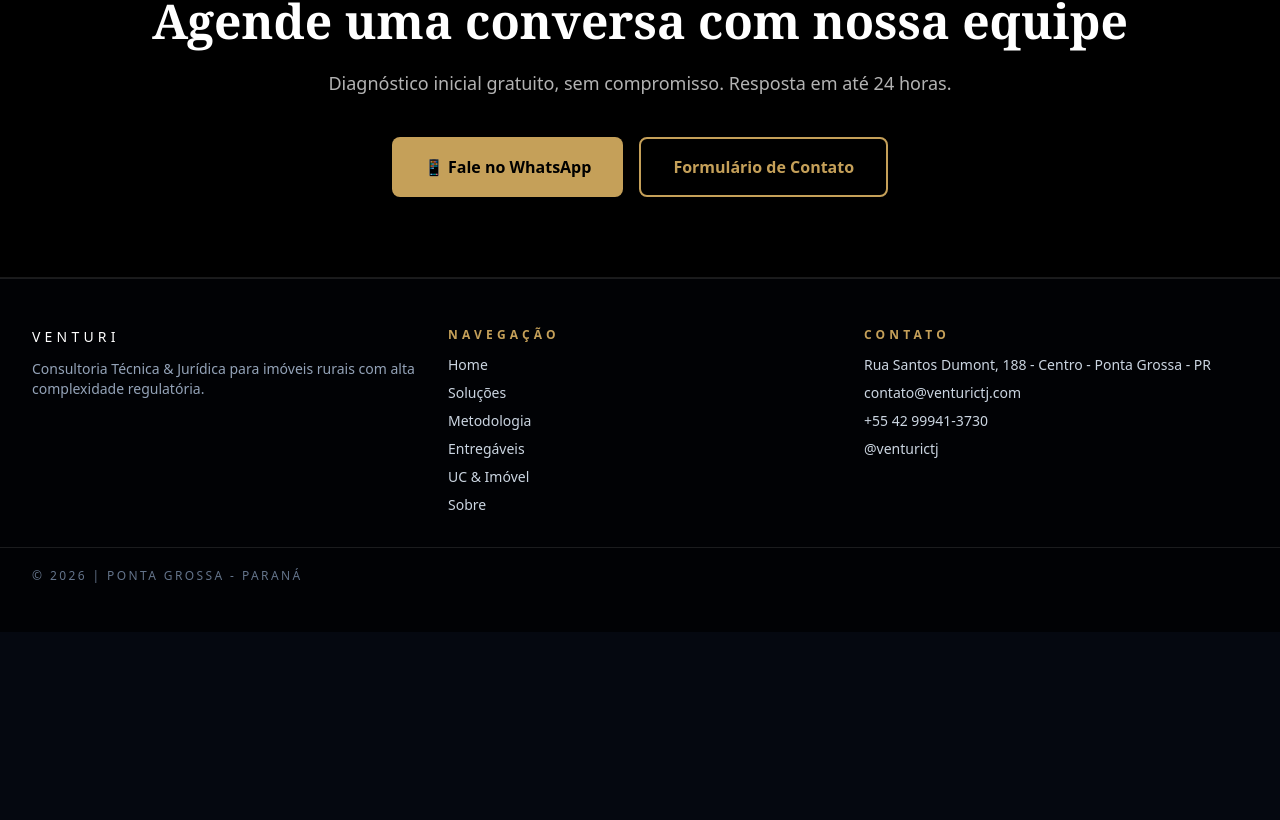
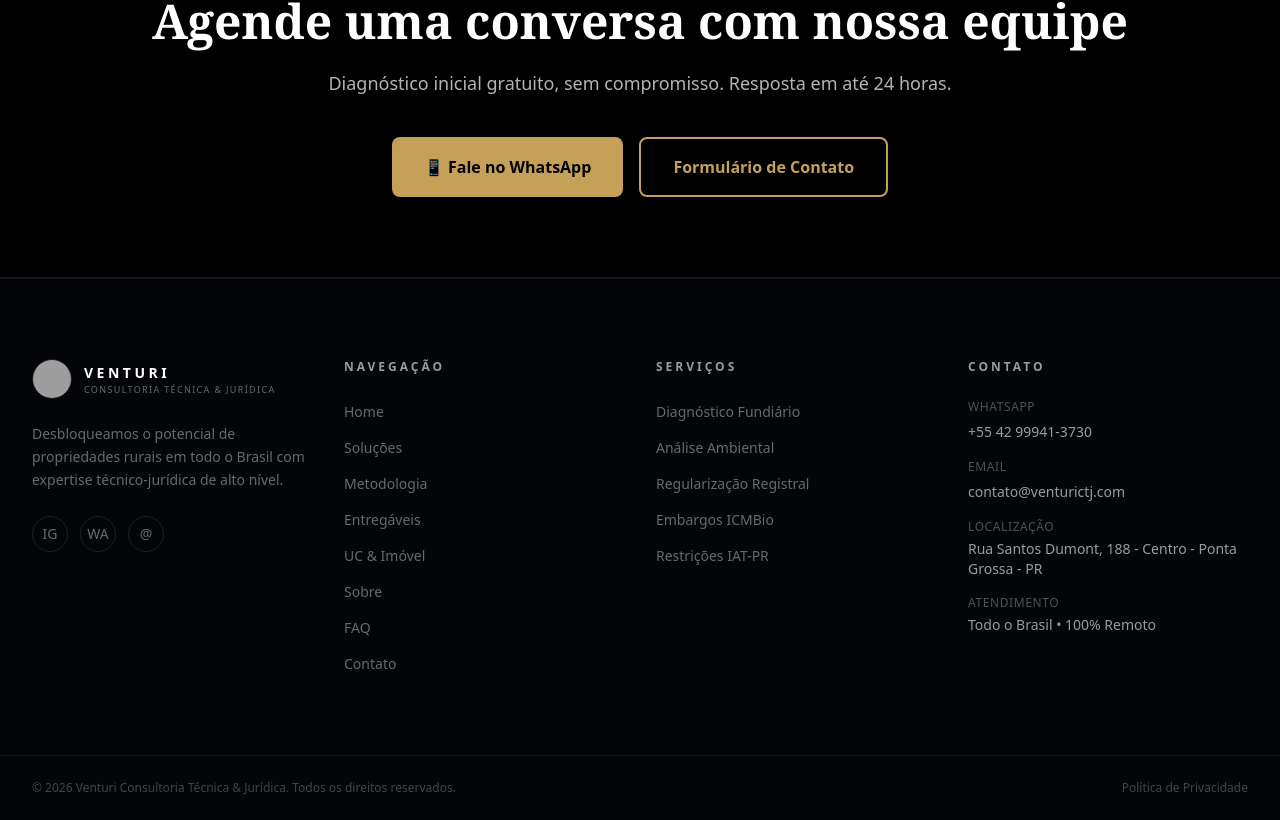
Before and after one commit to ciroramonvaz-stack/site-venturictj, a Next.js app: page / in a window 1280 px wide. Shown: the part 5286-6106 px from the top of the page. Before the commit the page ends 5918 px from the top, so only its background shows below. Built offline with nearby package versions, Linux system fonts and the light colour scheme; grey boxes are pictures that could not be loaded; a web font is replaced by a local one.

Commit message:
feat: premium Footer with 4-column layout

```diff
--- a/src/components/Footer.tsx
+++ b/src/components/Footer.tsx
@@ -2,40 +2,167 @@ import Link from 'next/link';
 import { company, navLinks } from '@/content/siteData';
 
 export function Footer() {
+  const currentYear = new Date().getFullYear();
+
   return (
-    <footer className="border-t border-white/10 bg-black/70 py-12">
-      <div className="section-wrap grid gap-8 md:grid-cols-3">
+    <footer className="bg-[#030508] border-t border-white/5">
+      {/* Main Footer */}
+      <div className="section-wrap py-16 md:py-20">
+        <div className="grid grid-cols-1 md:grid-cols-2 lg:grid-cols-4 gap-12 lg:gap-8">
+          {/* Column 1 — Brand */}
+          <div className="lg:col-span-1">
+            <Link href="/" className="flex items-center gap-3 mb-6">
+              <img
+                src="/logo.png"
+                alt="Logo Venturi"
+                className="h-10 w-10 rounded-full border border-white/10 object-cover"
+                loading="lazy"
+              />
               <div>
-          <p className="text-sm uppercase tracking-[0.3em] text-white">{company.shortName}</p>
-          <p className="mt-3 text-sm text-slate-400">{company.tagline}</p>
+                <p className="text-sm font-semibold tracking-[0.25em] text-white">
+                  VENTURI
+                </p>
+                <p className="text-[9px] uppercase tracking-[0.15em] text-white/40">
+                  Consultoria Técnica & Jurídica
+                </p>
               </div>
+            </Link>
+            <p className="text-white/40 text-sm leading-relaxed mb-6 max-w-xs">
+              Desbloqueamos o potencial de propriedades rurais em todo o Brasil com expertise técnico-jurídica de alto nível.
+            </p>
+            {/* Social Links */}
+            <div className="flex gap-3">
+              <a
+                href={`https://instagram.com/${company.instagram.replace('@', '')}`}
+                target="_blank"
+                rel="noopener noreferrer"
+                className="w-9 h-9 rounded-full border border-white/10 flex items-center justify-center text-white/40 hover:text-venturi-gold hover:border-venturi-gold/30 transition-all duration-300 text-sm"
+                aria-label="Instagram"
+              >
+                IG
+              </a>
+              <a
+                href={company.whatsappLink}
+                target="_blank"
+                rel="noopener noreferrer"
+                className="w-9 h-9 rounded-full border border-white/10 flex items-center justify-center text-white/40 hover:text-venturi-gold hover:border-venturi-gold/30 transition-all duration-300 text-sm"
+                aria-label="WhatsApp"
+              >
+                WA
+              </a>
+              <a
+                href={`mailto:${company.email}`}
+                className="w-9 h-9 rounded-full border border-white/10 flex items-center justify-center text-white/40 hover:text-venturi-gold hover:border-venturi-gold/30 transition-all duration-300 text-sm"
+                aria-label="Email"
+              >
+                @
+              </a>
+            </div>
+          </div>
+
+          {/* Column 2 — Navigation */}
           <div>
-          <p className="gold-kicker">Navegação</p>
-          <ul className="mt-3 space-y-2 text-sm text-slate-300">
-            {navLinks.slice(0, 6).map((link) => (
+            <h4 className="text-xs uppercase tracking-[0.25em] text-white/60 font-semibold mb-6">
+              Navegação
+            </h4>
+            <ul className="space-y-3">
+              {navLinks.map((link) => (
                 <li key={link.href}>
-                <Link href={link.href} className="hover:text-venturi-gold">
+                  <Link
+                    href={link.href}
+                    className="text-sm text-white/40 hover:text-venturi-gold transition-colors duration-300"
+                  >
                     {link.label}
                   </Link>
                 </li>
               ))}
             </ul>
           </div>
+
+          {/* Column 3 — Services */}
           <div>
-          <p className="gold-kicker">Contato</p>
-          <ul className="mt-3 space-y-2 text-sm text-slate-300">
-            <li>{company.address}</li>
-            <li>{company.email}</li>
-            <li>{company.whatsapp}</li>
-            <li>
-              <a href={company.instagramLink} target="_blank" rel="noreferrer" className="hover:text-venturi-gold">
-                {company.instagram}
-              </a>
+            <h4 className="text-xs uppercase tracking-[0.25em] text-white/60 font-semibold mb-6">
+              Serviços
+            </h4>
+            <ul className="space-y-3">
+              {[
+                'Diagnóstico Fundiário',
+                'Análise Ambiental',
+                'Regularização Registral',
+                'Embargos ICMBio',
+                'Restrições IAT-PR',
+              ].map((service) => (
+                <li key={service}>
+                  <Link
+                    href="/solucoes"
+                    className="text-sm text-white/40 hover:text-venturi-gold transition-colors duration-300"
+                  >
+                    {service}
+                  </Link>
                 </li>
+              ))}
             </ul>
           </div>
+
+          {/* Column 4 — Contact */}
+          <div>
+            <h4 className="text-xs uppercase tracking-[0.25em] text-white/60 font-semibold mb-6">
+              Contato
+            </h4>
+            <div className="space-y-4">
+              <div>
+                <p className="text-white/30 text-xs uppercase tracking-wider mb-1">WhatsApp</p>
+                <a
+                  href={company.whatsappLink}
+                  target="_blank"
+                  rel="noopener noreferrer"
+                  className="text-sm text-white/60 hover:text-venturi-gold transition-colors duration-300"
+                >
+                  {company.whatsapp}
+                </a>
               </div>
-      <p className="section-wrap mt-8 border-t border-white/10 pt-5 text-xs uppercase tracking-[0.2em] text-slate-500">{company.copyright}</p>
+              <div>
+                <p className="text-white/30 text-xs uppercase tracking-wider mb-1">Email</p>
+                <a
+                  href={`mailto:${company.email}`}
+                  className="text-sm text-white/60 hover:text-venturi-gold transition-colors duration-300"
+                >
+                  {company.email}
+                </a>
+              </div>
+              <div>
+                <p className="text-white/30 text-xs uppercase tracking-wider mb-1">Localização</p>
+                <p className="text-sm text-white/60">
+                  {company.address}
+                </p>
+              </div>
+              <div>
+                <p className="text-white/30 text-xs uppercase tracking-wider mb-1">Atendimento</p>
+                <p className="text-sm text-white/60">
+                  Todo o Brasil • 100% Remoto
+                </p>
+              </div>
+            </div>
+          </div>
+        </div>
+      </div>
+
+      {/* Bottom Bar */}
+      <div className="border-t border-white/5">
+        <div className="section-wrap py-6 flex flex-col sm:flex-row items-center justify-between gap-4">
+          <p className="text-xs text-white/25">
+            © {currentYear} {company.name}. Todos os direitos reservados.
+          </p>
+          <div className="flex gap-6">
+            <Link
+              href="/politica-de-privacidade"
+              className="text-xs text-white/25 hover:text-white/50 transition-colors duration-300"
+            >
+              Política de Privacidade
+            </Link>
+          </div>
+        </div>
+      </div>
     </footer>
   );
 }
```
Lines whose indentation alone changed are shown as unchanged.
